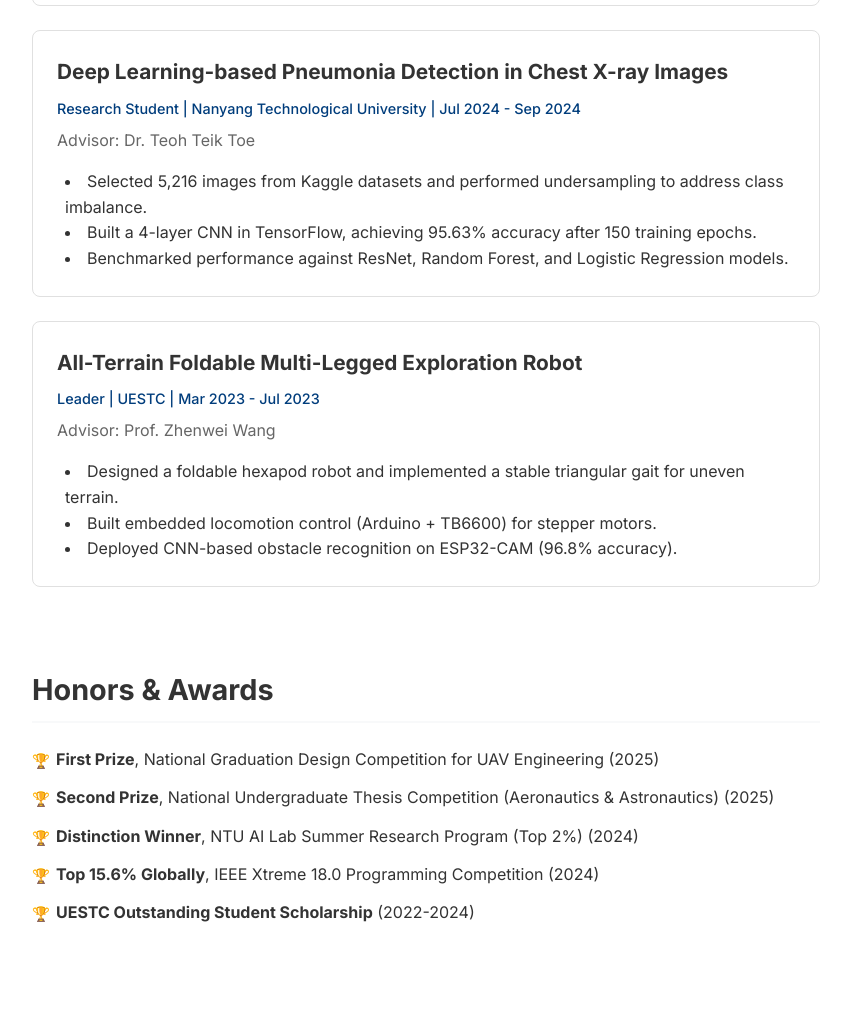
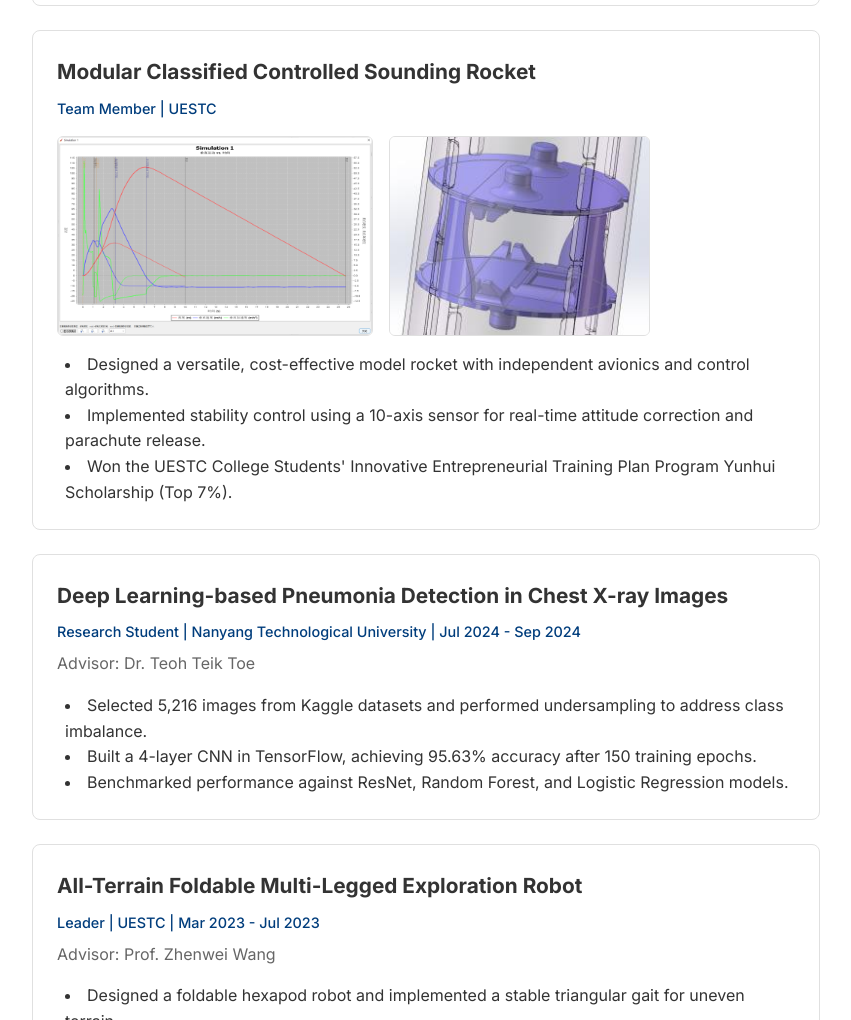
Before and after one commit to EDGClearlove7777777/personal-website, a plain HTML site: page index.html in a window 1280 px wide. Shown: the part 2999-4019 px from the top of the page, without its empty margins (364-1215 px from the left). Drawn offline with Linux system fonts and the light colour scheme.

Commit message:
Add Rocket project

```diff
--- a/index.html
+++ b/index.html
@@ -218,6 +218,23 @@
                 </div>
 
                 <div class="project-card">
+                    <h3>Modular Classified Controlled Sounding Rocket</h3>
+                    <p class="project-role">Team Member | UESTC</p>
+                    <div class="project-images">
+                        <img src="assets/rocket_1.png" alt="Rocket Simulation" class="project-img">
+                        <img src="assets/rocket_2.jpg" alt="Rocket Model" class="project-img">
+                    </div>
+                    <ul>
+                        <li>Designed a versatile, cost-effective model rocket with independent avionics and control
+                            algorithms.</li>
+                        <li>Implemented stability control using a 10-axis sensor for real-time attitude correction and
+                            parachute release.</li>
+                        <li>Won the UESTC College Students' Innovative Entrepreneurial Training Plan Program Yunhui
+                            Scholarship (Top 7%).</li>
+                    </ul>
+                </div>
+
+                <div class="project-card">
                     <h3>Deep Learning-based Pneumonia Detection in Chest X-ray Images</h3>
                     <p class="project-role">Research Student | Nanyang Technological University | Jul 2024 - Sep 2024
                     </p>
```
Also changed, not shown: assets/rocket_1.png (added), assets/rocket_2.jpg (added), rocket_poster.txt (added), temp_rocket_images/img-000.png (added), temp_rocket_images/img-001.png (added), temp_rocket_images/img-002.png (added), temp_rocket_images/img-003.jpg (added), temp_rocket_images/img-004.jpg (added), temp_rocket_images/img-005.jpg (added), temp_rocket_images/img-007.jpg (added), temp_rocket_images/img-008.jpg (added), temp_rocket_images/img-010.png (added), temp_rocket_images/img-011.png (added).
